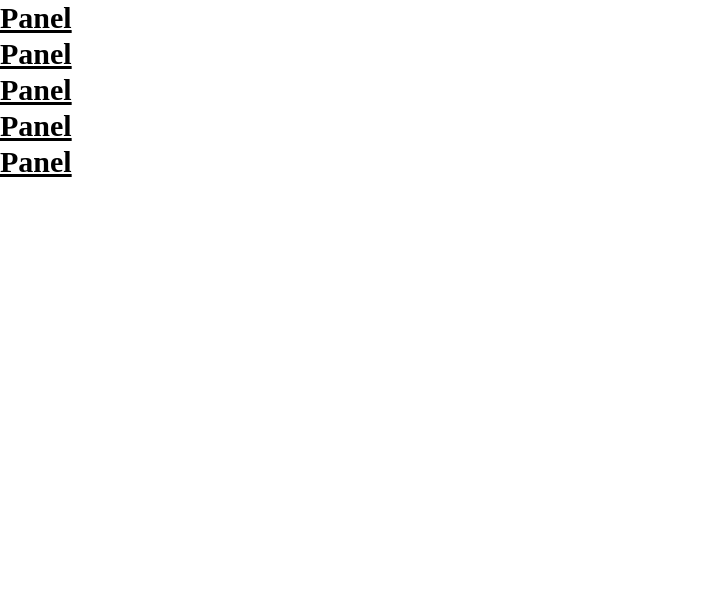
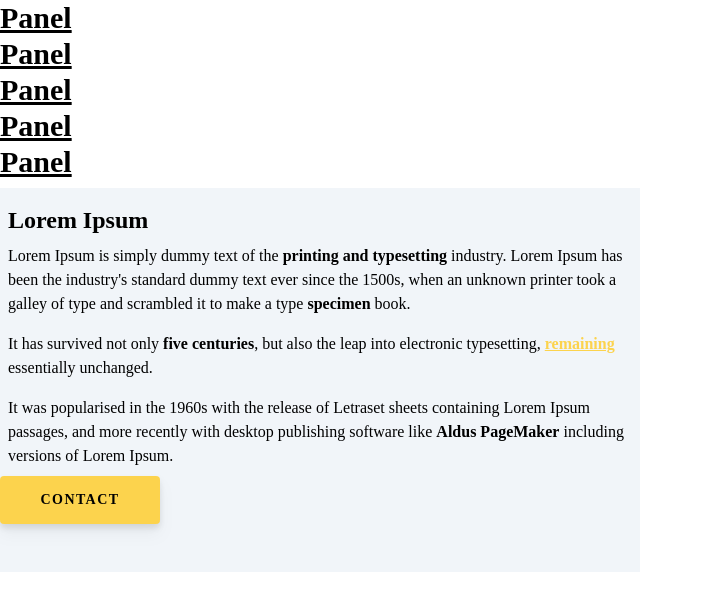
Before and after one commit to Makersmarx/dev-portfolio, a React (Create React App) app: page / in a window 1280 px wide. Shown: the top 610 px of the page, without its empty margins (0-703 px from the left). Built offline with nearby package versions, Linux system fonts and the light colour scheme.

Commit message:
Third commit. Updates to button and card elements.

```diff
--- a/public/index.html
+++ b/public/index.html
@@ -9,6 +9,9 @@
       name="description"
       content="Web site created using create-react-app"
     />
+    <link rel="preconnect" href="https://fonts.googleapis.com">
+    <link rel="preconnect" href="https://fonts.gstatic.com" crossorigin>
+    <link href="https://fonts.googleapis.com/css2?family=Source+Sans+Pro:ital,wght@0,700;1,200&display=swap" rel="stylesheet">
     <link rel="apple-touch-icon" href="%PUBLIC_URL%/logo192.png" />
     <!--
       manifest.json provides metadata used when your web app is installed on a
--- a/src/App.js
+++ b/src/App.js
@@ -3,6 +3,7 @@ import Contact from "./section/Contact";
 import Projects from "./section/Projects";
 import Skills from "./section/Skills";
 import Testimonials from "./section/Testimonials";
+import Card from "./components/Card";
 
 function App() {
   return (
@@ -12,6 +13,7 @@ function App() {
       <Projects/>
       <Testimonials/>
       <Contact/>
+      <Card/>
     </div>
   )
 }
--- /dev/null
+++ b/src/components/Button.js
@@ -0,0 +1,13 @@
+function Button ({
+    children,
+    ...rest
+}){
+    return (
+        <div className=''>
+            <button {...rest} className='bg-amber-300 w-40 h-12 rounded drop-shadow-lg text-sm font-bold tracking-widest'>
+                {children}
+            </button>
+        </div>
+    )
+}
+export default Button;
--- a/src/components/Card.js
+++ b/src/components/Card.js
@@ -1,6 +1,24 @@
-function Card (){
+import Button from "./Button";
+
+function Card ({ children }){
+    const handleClick = () => {
+    };
+
     return (
-        <div>Card</div>
+        <div className='w-2/4 bg-slate-100 h-96'>
+            <h1 className='text-2xl font-bold m-2 pt-4 '>Lorem Ipsum</h1>
+            <div className='space-y-4 m-2'>
+            <p>Lorem Ipsum is simply dummy text of the <strong>printing and typesetting</strong> industry. Lorem Ipsum has been the industry's standard dummy text ever since the 1500s, when an unknown printer took a galley of type and scrambled it to make a type <strong>specimen</strong> book. </p>
+
+            <p> It has survived not only <strong>five centuries</strong>, but also the leap into electronic typesetting, <a rel='' href='https://www.lipsum.com/' className='text-amber-300 underline font-bold'>remaining </a>essentially unchanged. </p>
+
+
+            <p>It was popularised in the 1960s with the release of Letraset sheets containing Lorem Ipsum passages, and more recently with desktop publishing software like <strong>Aldus PageMaker</strong> including versions of Lorem Ipsum.</p>
+            </div>
+            <Button onClick={handleClick}>
+                CONTACT
+            </Button>
+        </div>
     )
 }
 export default Card;
```
